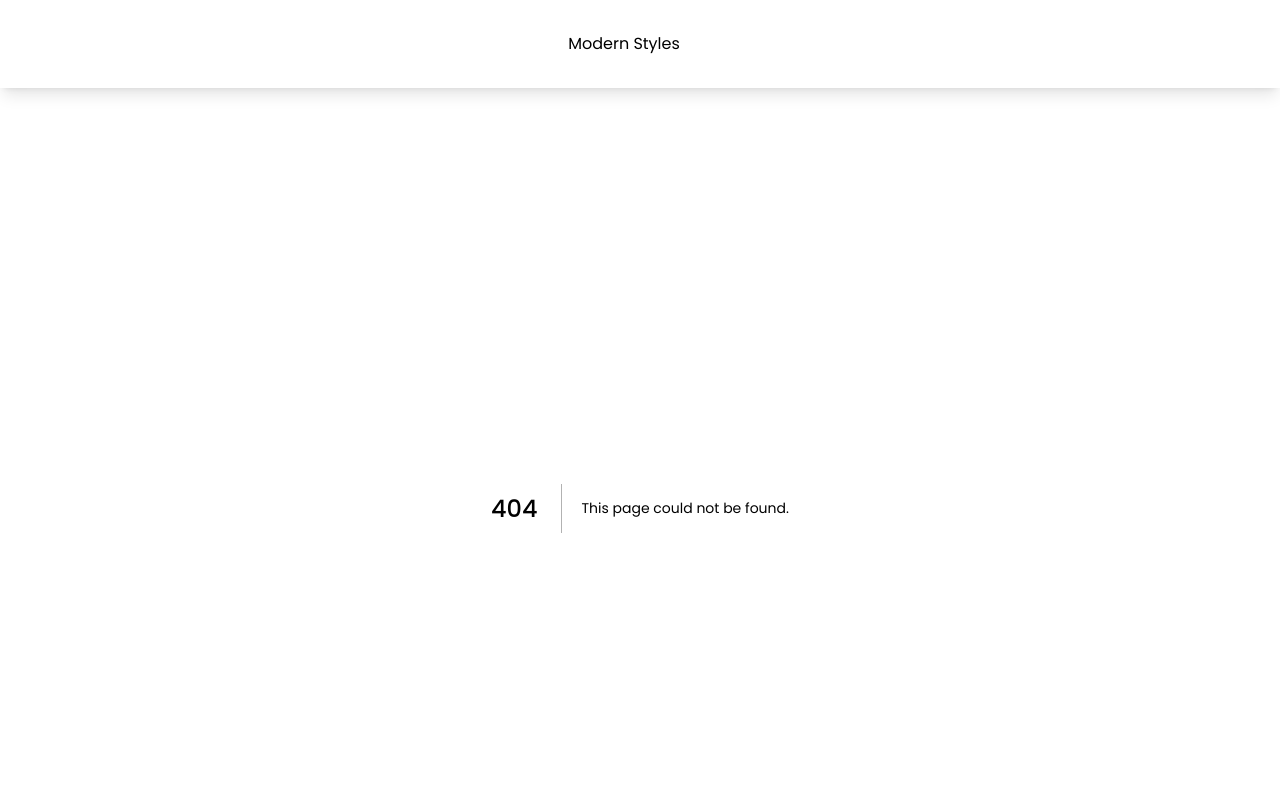
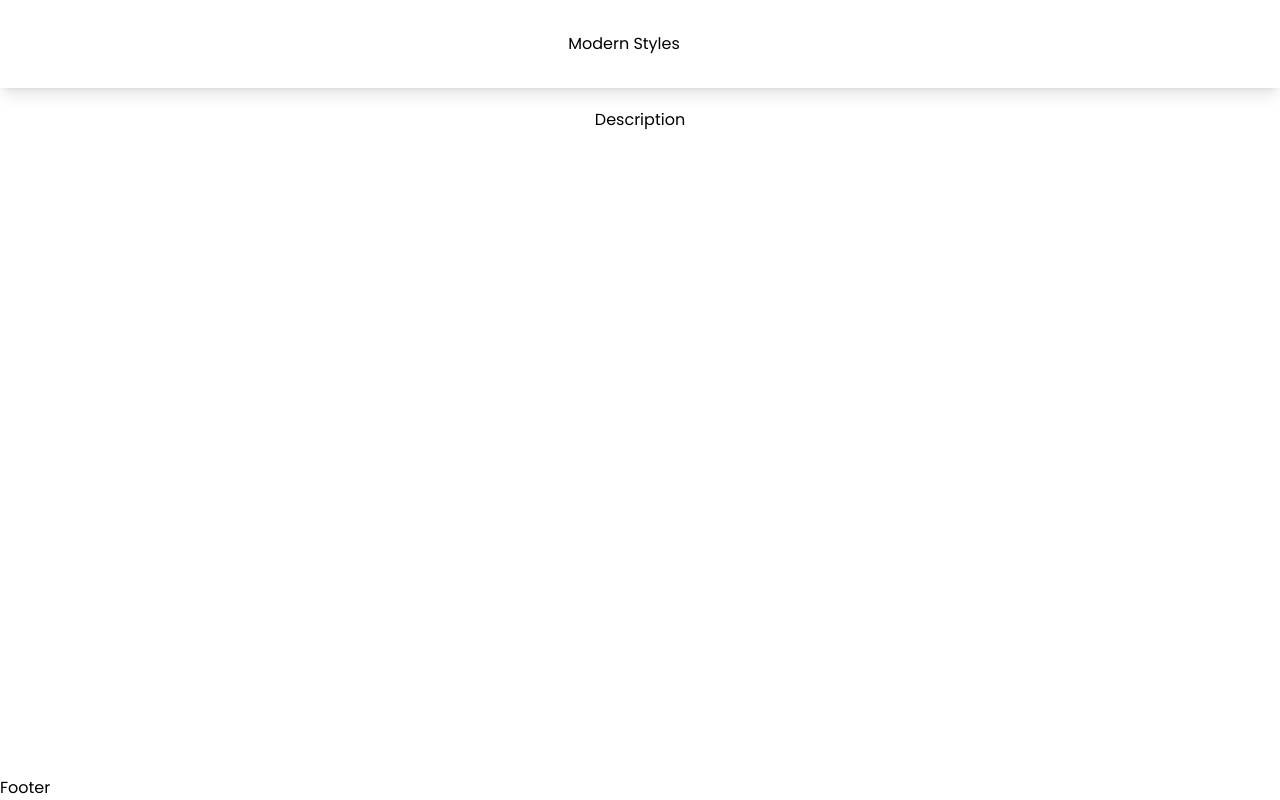
Before and after one commit to Jscorz/Next-Tailwind-E-Store, a Next.js app: page /1 in a window 1280 px wide. Before the commit this address had no page. Shown: the top 800 px of the page. Built offline with nearby package versions, Linux system fonts and the light colour scheme.

Commit message:
added description page for each product and Router redirects

```diff
--- a/components/Header.js
+++ b/components/Header.js
@@ -1,9 +1,13 @@
 import React from "react";
+import Router from "next/router";
 
 function Header() {
   return (
-    <div className='shadow-lg py-8 flex justify-center items-center'>
-      <h1 className=' flex-1 text-center cursor-pointer select-none transition hover:opacity-50 duration-300'>
+    <div className='shadow-lg py-8 flex sticky top-0 justify-center items-center bg-white'>
+      <h1
+        onClick={() => Router.push("/")}
+        className=' flex-1 text-center cursor-pointer select-none transition hover:opacity-50 duration-300'
+      >
         Modern Styles
       </h1>
       <div>
--- a/components/Layout.js
+++ b/components/Layout.js
@@ -5,9 +5,9 @@ import Footer from "./Footer";
 function Layout(props) {
   const { children } = props;
   return (
-    <div className='relative min-h-screen'>
+    <div className='relative min-h-screen flex flex-col'>
       <Header />
-      <div className='flex flex-col'>
+      <div className='flex flex-col flex-1'>
         <main className='flex-1 py-5 sm:max-w-2/3 mx-auto flex-wrap gap-5'>
           {children}
         </main>
--- a/components/PurchaseCard.js
+++ b/components/PurchaseCard.js
@@ -7,14 +7,14 @@ export default function PurchaseCard(props) {
   return (
     <div
       onClick={() => Router.push(`/${price.id}`)}
-      className='w-60 h-80 shadow-md border border-solid border-gray-100 cursor-pointer transition hover:opacity-50 bg-white'
+      className='w-60 h-100 shadow-md border border-solid border-gray-100 cursor-pointer transition hover:opacity-50 bg-white'
     >
       {price.product.images && (
         <div className='h-30 object-contain'>
           <img src={price.product.images[0]} alt={price.product.name} />
         </div>
       )}
-      <div className='flex px-4 justify-between items-center'>
+
       <h1 className='text-sm text-center py-3 font-light tracking-wide'>
         {price.product.name}
       </h1>
@@ -22,9 +22,5 @@ export default function PurchaseCard(props) {
         ${price.unit_amount / 100}
       </p>
     </div>
-      <button className='w-full flex-1 bg-black text-white px-4'>
-        add to basket
-      </button>
-    </div>
   );
 }
--- /dev/null
+++ b/pages/[id]/index.js
@@ -0,0 +1,14 @@
+import React from "react";
+
+export async function getServerSideProps(context) {
+  const { params } = context;
+  return {
+    props: { id: params.id },
+  };
+}
+
+function Description({ props }) {
+  return <div>Description</div>;
+}
+
+export default Description;
```
Lines whose indentation alone changed are shown as unchanged.
